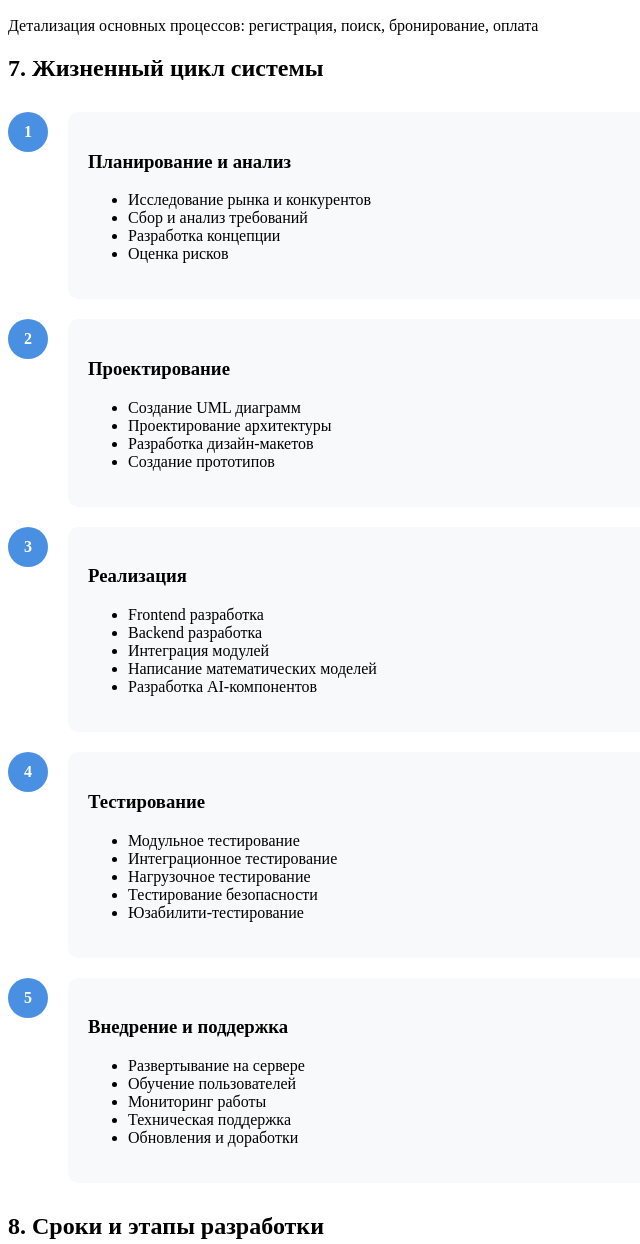
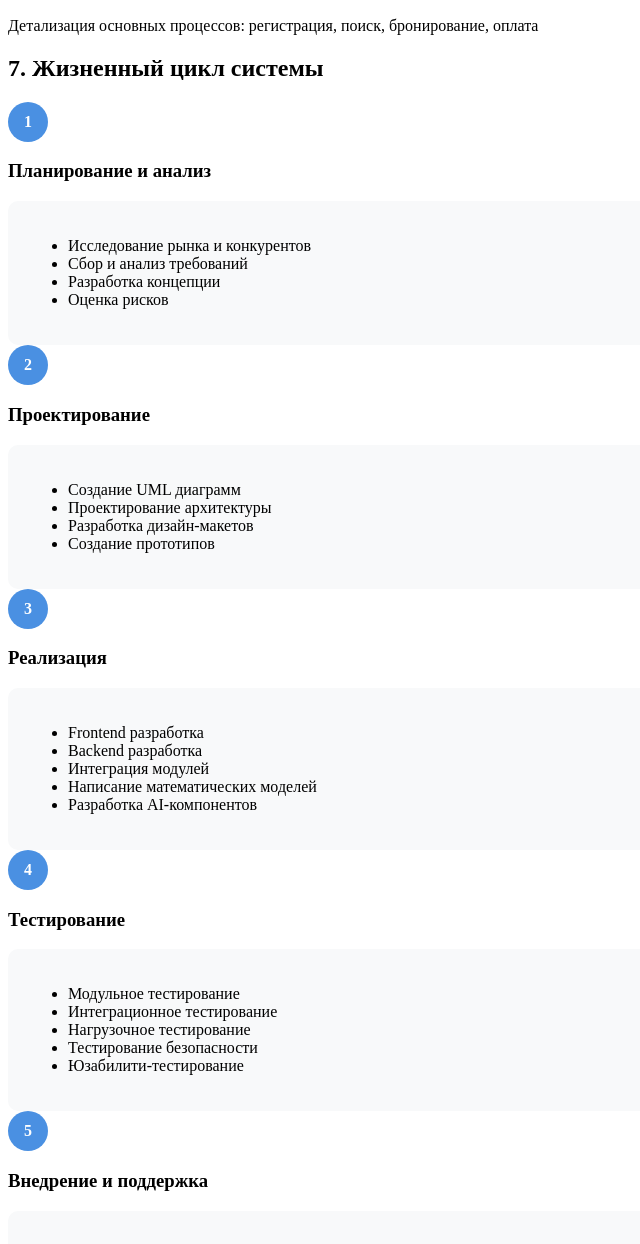
Before and after one commit to vvmalyuga/companion, a plain HTML site: page tz.html in a window 1280 px wide. Shown: the part 5181-6425 px from the top of the page, without its empty margins (0-640 px from the left). Drawn offline with Linux system fonts and the light colour scheme.

Commit message:
Update tz.html

```diff
--- a/tz.html
+++ b/tz.html
@@ -361,11 +361,13 @@
   <section id="section7">
   <h2>7. Жизненный цикл системы</h2>
 
-    <div class="lifecycle">
-      <div class="phase">
-        <div class="phase-number">1</div>
+  <div class="lifecycle-improved">
+    <div class="lifecycle-phase">
+      <div class="phase-number-title">
+        <span class="phase-number">1</span>
+        <h3>Планирование и анализ</h3>
+      </div>
       <div class="phase-content">
-          <h3>Планирование и анализ</h3>
         <ul>
           <li>Исследование рынка и конкурентов</li>
           <li>Сбор и анализ требований</li>
@@ -375,10 +377,12 @@
       </div>
     </div>
 
-      <div class="phase">
-        <div class="phase-number">2</div>
+    <div class="lifecycle-phase">
+      <div class="phase-number-title">
+        <span class="phase-number">2</span>
+        <h3>Проектирование</h3>
+      </div>
       <div class="phase-content">
-          <h3>Проектирование</h3>
         <ul>
           <li>Создание UML диаграмм</li>
           <li>Проектирование архитектуры</li>
@@ -388,10 +392,12 @@
       </div>
     </div>
 
-      <div class="phase">
-        <div class="phase-number">3</div>
+    <div class="lifecycle-phase">
+      <div class="phase-number-title">
+        <span class="phase-number">3</span>
+        <h3>Реализация</h3>
+      </div>
       <div class="phase-content">
-          <h3>Реализация</h3>
         <ul>
           <li>Frontend разработка</li>
           <li>Backend разработка</li>
@@ -402,10 +408,12 @@
       </div>
     </div>
 
-      <div class="phase">
-        <div class="phase-number">4</div>
+    <div class="lifecycle-phase">
+      <div class="phase-number-title">
+        <span class="phase-number">4</span>
+        <h3>Тестирование</h3>
+      </div>
       <div class="phase-content">
-          <h3>Тестирование</h3>
         <ul>
           <li>Модульное тестирование</li>
           <li>Интеграционное тестирование</li>
@@ -416,10 +424,12 @@
       </div>
     </div>
 
-      <div class="phase">
-        <div class="phase-number">5</div>
+    <div class="lifecycle-phase">
+      <div class="phase-number-title">
+        <span class="phase-number">5</span>
+        <h3>Внедрение и поддержка</h3>
+      </div>
       <div class="phase-content">
-          <h3>Внедрение и поддержка</h3>
         <ul>
           <li>Развертывание на сервере</li>
           <li>Обучение пользователей</li>
```
Lines whose indentation alone changed are shown as unchanged.
